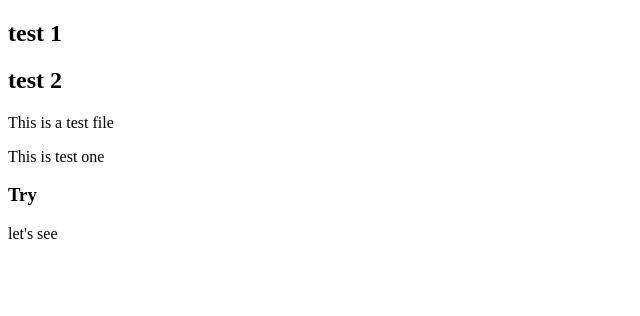
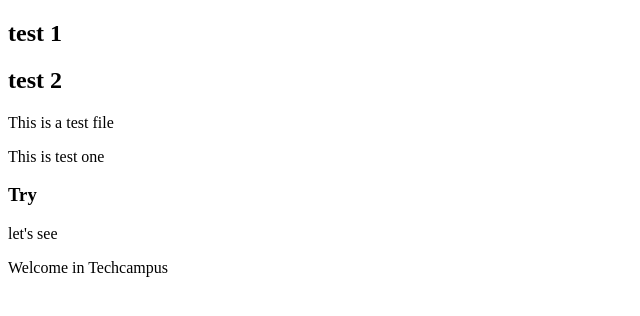
Before and after one commit to AfnanMahran/techcampus-one, a plain HTML site: page index.html in a window 1280 px wide. Shown: the whole page, without its empty margins (0-640 px from the left). Drawn offline with Linux system fonts and the light colour scheme.

Commit message:
add welcome massage

```diff
--- a/index.html
+++ b/index.html
@@ -10,5 +10,6 @@
 <p>This is test one </p>
 <h3> Try </h3>
 <p> let's see </p>
+<p>Welcome in Techcampus</p>
 </body>
 </html>
```
